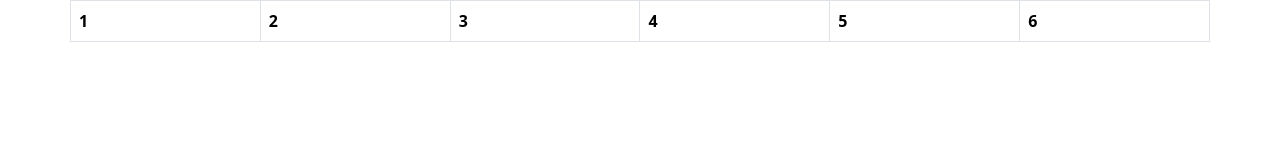
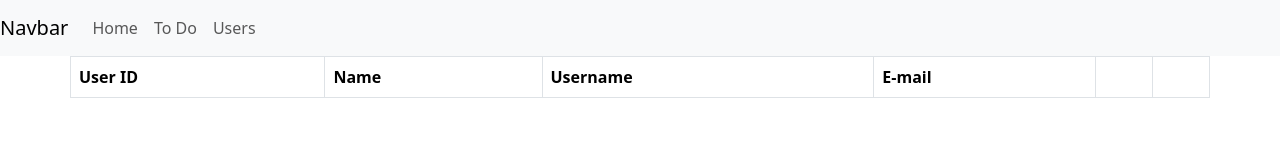
Before and after one commit to candicemilburn/JsonPlaceHolder, a plain HTML site: page users.html in a window 1280 px wide. Drawn offline with nearby package versions, Linux system fonts and the light colour scheme; no server answers.

Commit message:
nav added

```diff
--- a/users.html
+++ b/users.html
@@ -10,16 +10,35 @@
 </head>
 
 <body>
+    <nav class="navbar navbar-expand-lg navbar-light bg-light">
+        <a class="navbar-brand" href="#">Navbar</a>
+        <button class="navbar-toggler" type="button" data-toggle="collapse" data-target="#navbarNav" aria-controls="navbarNav" aria-expanded="false" aria-label="Toggle navigation">
+          <span class="navbar-toggler-icon"></span>
+        </button>
+        <div class="collapse navbar-collapse" id="navbarNav">
+          <ul class="navbar-nav">
+            <li class="nav-item active">
+              <a class="nav-link" href="index.html">Home <span class="sr-only"></span></a>
+            </li>
+            <li class="nav-item">
+              <a class="nav-link" href="todo.html">To Do </a>
+            </li>
+            <li class="nav-item">
+              <a class="nav-link" href="users.html">Users</a>
+            </li>
+          </ul>
+        </div>
+      </nav>
     <div>
     <table id="theTable" class="table table-bordered container" >
         <thead>
             <tr>
-              <th scope="col">1</th>
-              <th scope="col">2</th>
-              <th scope="col">3</th>
-              <th scope="col">4</th>
-              <th scope="col">5</th>
-              <th scope="col">6</th>
+              <th scope="col">User ID</th>
+              <th scope="col">Name</th>
+              <th scope="col">Username</th>
+              <th scope="col">E-mail</th>
+              <th scope="col"> </th>
+              <th scope="col"> </th>
             </tr>
           </thead>
           <tbody id="tableInfo"></tbody>
```
Also changed, not shown: index.html (+25 -1 lines), todo.html (+26 -1 lines).
